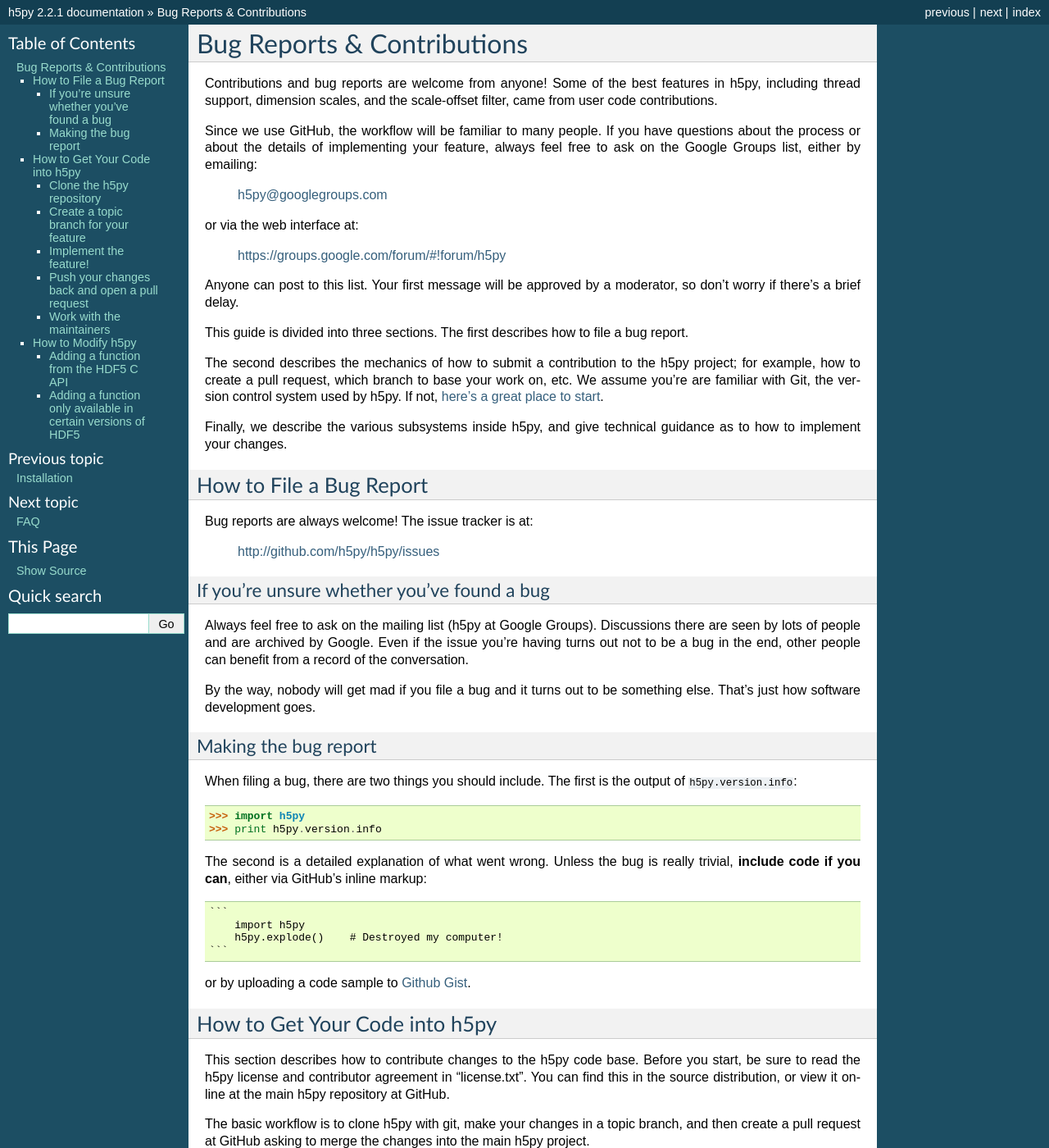
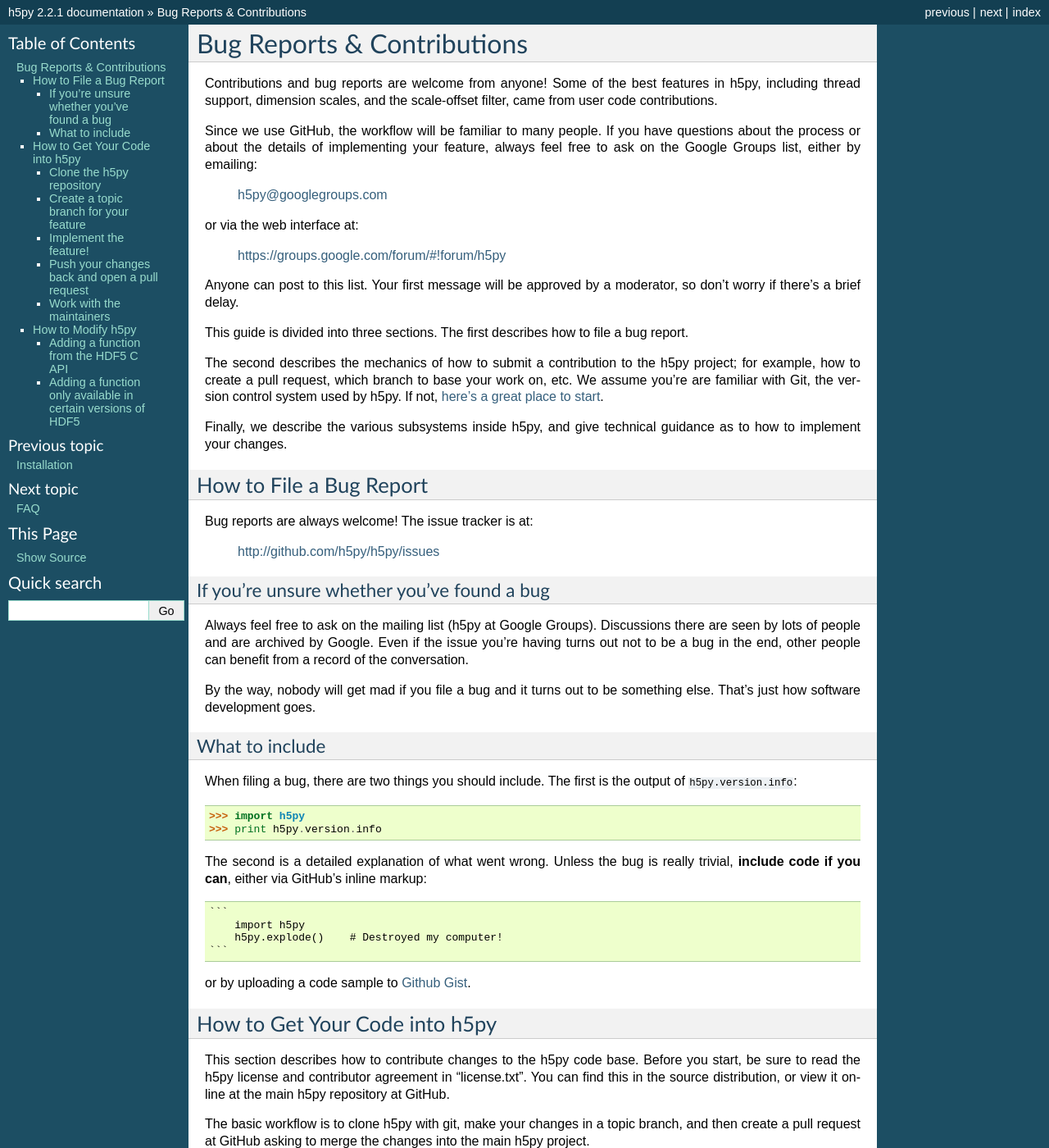
Before and after one commit to h5py/h5py, a Sphinx documentation site: the page built from docs/contributing.rst, in a window 1280 px wide and 1400 px high. Shown: the whole window at 82% size. Built offline with Sphinx 7.4.7, drawn with Linux system fonts in a browser that asks for light colours; pages that are not in the unit, such as notebooks, are missing from menus.

Commit message:
Update contrib guide

```diff
--- a/docs/contributing.rst
+++ b/docs/contributing.rst
@@ -52,8 +52,8 @@
 something else.  That's just how software development goes.
 
 
-Making the bug report
-~~~~~~~~~~~~~~~~~~~~~
+What to include
+~~~~~~~~~~~~~~~
 
 When filing a bug, there are two things you should include.  The first is
 the output of ``h5py.version.info``::
```
